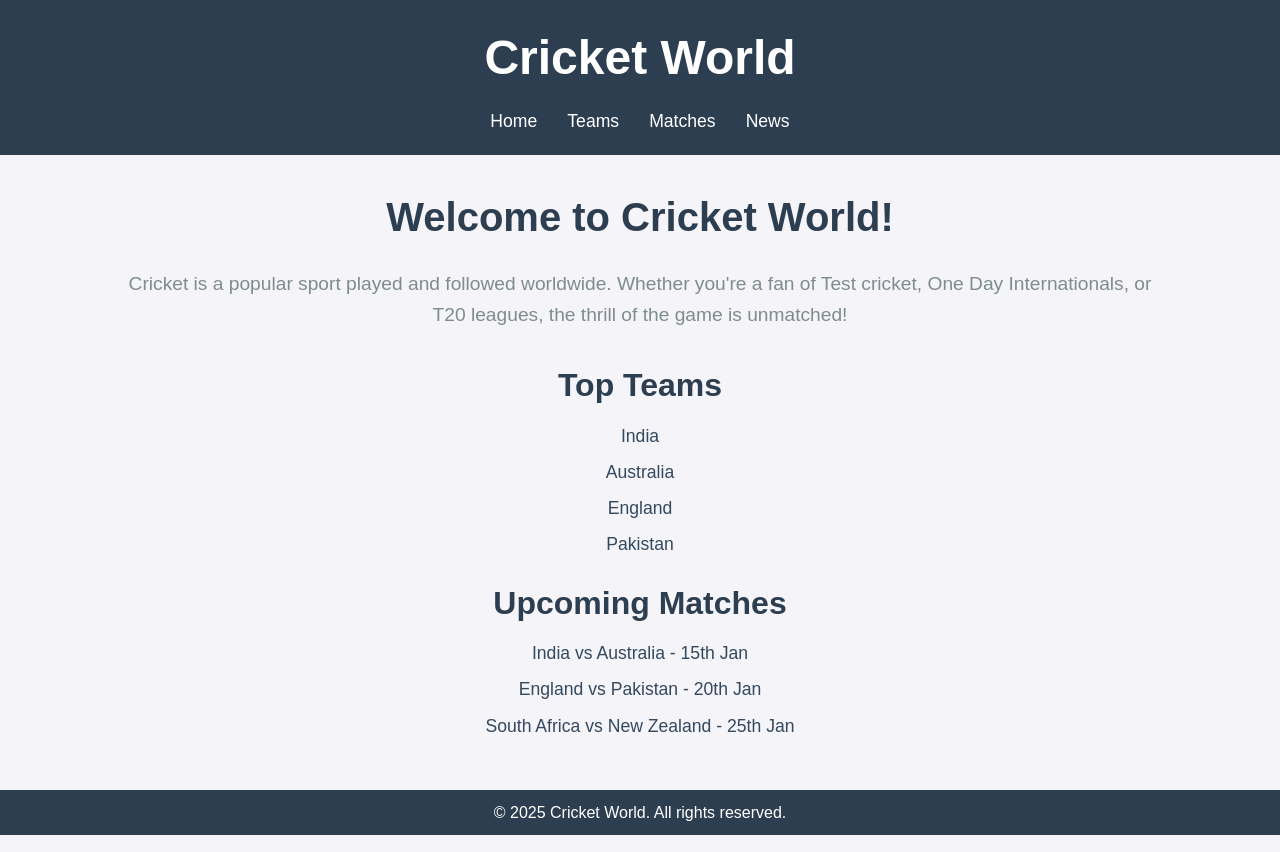
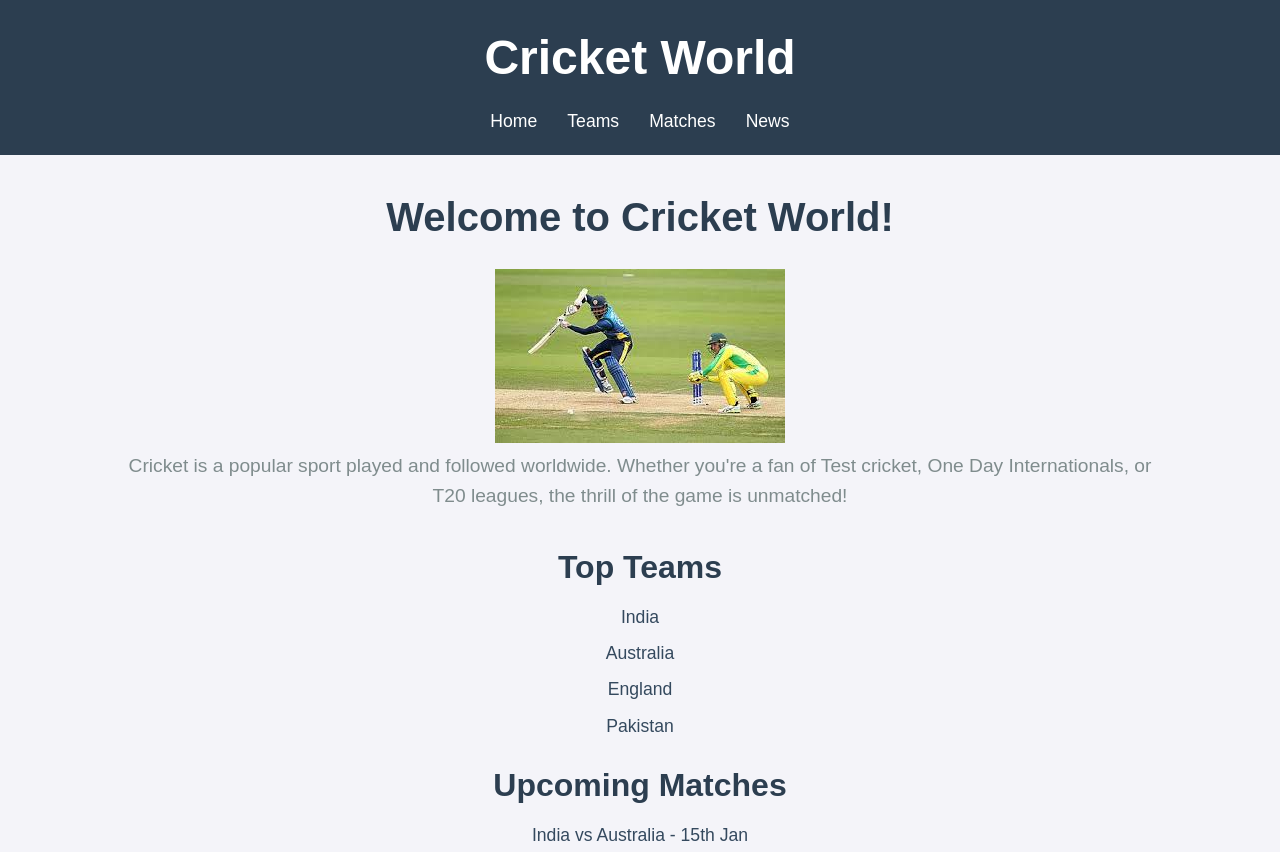
Before and after one commit to bishanbhandari098/aboutcricket-bobaevent, a plain HTML site: page index.html in a window 1280 px wide. Shown: the top 852 px of the page. Drawn offline with Linux system fonts and the light colour scheme.

Commit message:
Update index.html

```diff
--- a/index.html
+++ b/index.html
@@ -25,6 +25,7 @@
   <!-- Main Content Section -->
   <section class="content">
     <h2>Welcome to Cricket World!</h2>
+    <img src="/cric.jpg">
     <p>Cricket is a popular sport played and followed worldwide. Whether you're a fan of Test cricket, One Day Internationals, or T20 leagues, the thrill of the game is unmatched!</p>
 
     <div class="feature">
```
